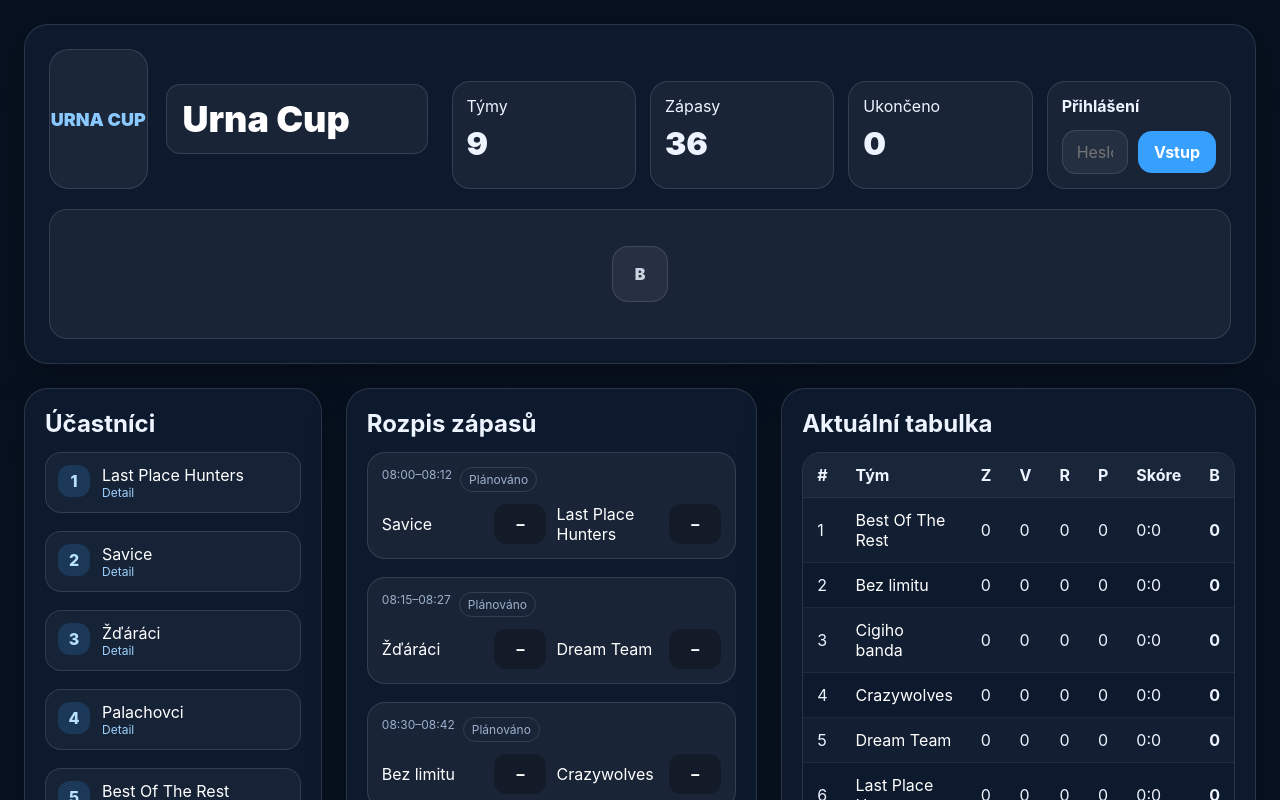
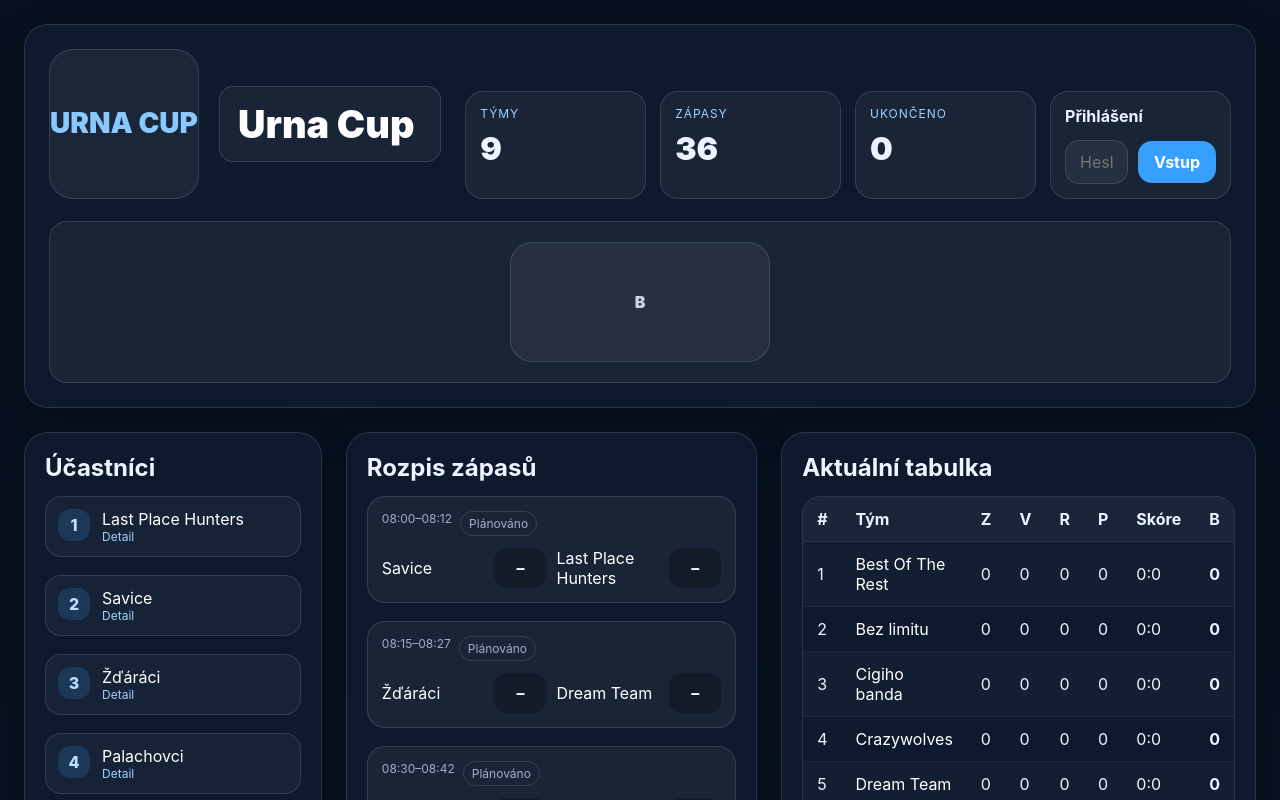
Before and after one commit to Urnacup/urnacup, a React (Vite) app: page / in a window 1280 px wide. Shown: the top 800 px of the page. Built offline with nearby package versions, Linux system fonts and the light colour scheme.

Commit message:
Update styles.css

```diff
--- a/src/styles.css
+++ b/src/styles.css
@@ -1,20 +1,24 @@
-
 :root {
   --bg: #07111f;
   --panel: #0f1b2f;
-  --panel2: #15233b;
-  --line: rgba(255,255,255,0.12);
+  --line: rgba(255, 255, 255, 0.12);
   --text: #eef4ff;
   --muted: #9db0cb;
   --accent: #37a0ff;
-  --accent2: #7c5cff;
   --ok: #22c55e;
   --warn: #f59e0b;
-  --danger: #ef4444;
 }
 
-* { box-sizing: border-box; }
-html, body, #root { min-height: 100%; }
+* {
+  box-sizing: border-box;
+}
+
+html,
+body,
+#root {
+  min-height: 100%;
+}
+
 body {
   margin: 0;
   font-family: Inter, Arial, Helvetica, sans-serif;
@@ -22,114 +26,249 @@ body {
   color: var(--text);
 }
 
-button, input, textarea, select { font: inherit; }
+button,
+input,
+textarea,
+select {
+  font: inherit;
+}
 
-.page { min-height: 100vh; }
-.shell { max-width: 1460px; margin: 0 auto; padding: 24px; }
+.page {
+  min-height: 100vh;
+}
 
-.hero, .panel, .modal {
+.shell {
+  max-width: 1500px;
+  margin: 0 auto;
+  padding: 24px;
+}
+
+.hero,
+.panel,
+.modal {
   background: rgba(15, 27, 47, 0.92);
   border: 1px solid var(--line);
   border-radius: 24px;
-  box-shadow: 0 14px 40px rgba(0,0,0,.22);
+  box-shadow: 0 14px 40px rgba(0, 0, 0, 0.22);
 }
 
-.hero { padding: 24px; }
+.hero {
+  padding: 24px;
+}
+
 .hero-top {
   display: flex;
   gap: 24px;
   justify-content: space-between;
   align-items: flex-end;
 }
-.hero-brand { display: flex; gap: 18px; align-items: center; }
+
+.hero-brand {
+  display: flex;
+  gap: 20px;
+  align-items: center;
+}
+
 .logo-box {
-  width: 140px;
-  height: 140px;
-  background: rgba(255,255,255,.06);
-  border-radius: 20px;
+  width: 150px;
+  height: 150px;
+  background: rgba(255, 255, 255, 0.06);
+  border-radius: 24px;
   border: 1px solid var(--line);
   overflow: hidden;
   display: flex;
   align-items: center;
   justify-content: center;
+  flex: 0 0 auto;
 }
-.cover-image { width: 100%; height: 100%; object-fit: cover; }
-.logo-fallback { font-weight: 900; font-size: 18px; text-align: center; color: #89c9ff; }
 
-.eyebrow, .small-label {
-  display: inline-block;
-  font-size: 12px;
-  letter-spacing: .08em;
-  text-transform: uppercase;
-  color: #9fd3ff;
+.cover-image {
+  width: 100%;
+  height: 100%;
+  object-fit: cover;
 }
-.small-label.success { color: #86efac; }
+
+.logo-fallback {
+  font-weight: 900;
+  font-size: 28px;
+  text-align: center;
+  color: #89c9ff;
+  line-height: 1.05;
+}
+
 .title-input {
   display: block;
-  margin-top: 0px;
-  width: min(100%, 360px);
-  background: rgba(255,255,255,.06);
+  width: min(100%, 420px);
+  background: rgba(255, 255, 255, 0.06);
   color: white;
   border: 1px solid var(--line);
   border-radius: 18px;
-  padding: 12px 16px;
-  font-size: 36px;
+  padding: 14px 18px;
+  font-size: 38px;
   font-weight: 900;
 }
-.muted { margin-top: 10px; color: var(--muted); max-width: 720px; line-height: 1.5; }
 
-.stats { display: grid; gap: 14px; grid-template-columns: repeat(4, minmax(0, 1fr)); min-width: 560px; }
+.stats {
+  display: grid;
+  gap: 14px;
+  grid-template-columns: repeat(4, minmax(0, 1fr));
+  min-width: 560px;
+}
+
 .card {
-  background: rgba(255,255,255,.05);
+  background: rgba(255, 255, 255, 0.05);
   border: 1px solid var(--line);
   border-radius: 18px;
   padding: 14px;
 }
-.card-title { font-weight: 700; }
-.card-title.big { font-size: 28px; }
-.stat-value { margin-top: 8px; font-size: 32px; font-weight: 900; }
-.tiny { color: var(--muted); font-size: 12px; }
-.error { color: #fda4af; font-size: 12px; margin-top: 6px; }
+
+.card-title {
+  font-weight: 700;
+}
+
+.card-title.big {
+  font-size: 28px;
+}
+
+.stat-label {
+  font-size: 12px;
+  letter-spacing: 0.08em;
+  text-transform: uppercase;
+  color: #9fd3ff;
+}
+
+.stat-value {
+  margin-top: 8px;
+  font-size: 32px;
+  font-weight: 900;
+}
+
+.tiny {
+  color: var(--muted);
+  font-size: 12px;
+}
+
+.error {
+  color: #fda4af;
+  font-size: 12px;
+  margin-top: 8px;
+}
 
 .rotating {
-  margin-top: 20px;
+  margin-top: 22px;
+  min-height: 150px;
   display: flex;
   align-items: center;
   justify-content: center;
-  min-height: 130px;
-  background: rgba(255,255,255,.05);
+  background: rgba(255, 255, 255, 0.05);
   border: 1px solid var(--line);
   border-radius: 18px;
-  padding: 18px;
+  padding: 20px;
 }
 
-.layout { display: grid; gap: 24px; grid-template-columns: 1.05fr 1.45fr .95fr; margin-top: 24px; }
-.right-stack, .stack { display: grid; gap: 18px; }
-.panel { padding: 20px; }
-.panel h2, .panel h3 { margin: 0; }
-.top-gap { margin-top: 14px; }
+.layout {
+  display: grid;
+  gap: 24px;
+  grid-template-columns: 1.05fr 1.45fr 0.95fr;
+  margin-top: 24px;
+}
 
-.row { display: flex; gap: 10px; align-items: center; }
-.between { justify-content: space-between; }
-.grid-two { display: grid; gap: 14px; grid-template-columns: 1fr 1fr; }
-.button-grid { display: grid; gap: 12px; grid-template-columns: repeat(4, minmax(0, 1fr)); }
+.right-stack,
+.stack {
+  display: grid;
+  gap: 18px;
+}
 
-.input, .textarea, .inline-input, .mini-input, .title-input, .picker-item {
+.panel {
+  padding: 20px;
+}
+
+.panel h2,
+.panel h3 {
+  margin: 0;
+}
+
+.top-gap {
+  margin-top: 14px;
+}
+
+.row {
+  display: flex;
+  gap: 10px;
+  align-items: center;
+}
+
+.row.wrap {
+  flex-wrap: wrap;
+}
+
+.between {
+  justify-content: space-between;
+}
+
+.grid-two {
+  display: grid;
+  gap: 14px;
+  grid-template-columns: 1fr 1fr;
+}
+
+.button-grid {
+  display: grid;
+  gap: 12px;
+  grid-template-columns: repeat(4, minmax(0, 1fr));
+}
+
+.input,
+.textarea,
+.inline-input,
+.mini-input,
+.title-input,
+.picker-item {
   border: 1px solid var(--line);
-  background: rgba(255,255,255,.05);
+  background: rgba(255, 255, 255, 0.05);
   color: white;
   border-radius: 14px;
 }
-.input, .inline-input, .mini-input, select.input { padding: 11px 14px; width: 100%; }
-.textarea { width: 100%; min-height: 220px; padding: 14px; resize: vertical; }
-.inline-input { background: transparent; border-color: transparent; padding-left: 0; }
-.inline-input:focus { background: rgba(255,255,255,.05); border-color: var(--line); outline: none; }
-.mini-input { width: 82px; text-align: center; }
 
-.button, .icon-button, .link-button {
+.input,
+.inline-input,
+.mini-input,
+select.input {
+  padding: 11px 14px;
+  width: 100%;
+}
+
+.textarea {
+  width: 100%;
+  min-height: 220px;
+  padding: 14px;
+  resize: vertical;
+}
+
+.inline-input {
+  background: transparent;
+  border-color: transparent;
+  padding-left: 0;
+}
+
+.inline-input:focus {
+  background: rgba(255, 255, 255, 0.05);
+  border-color: var(--line);
+  outline: none;
+}
+
+.mini-input {
+  width: 82px;
+  text-align: center;
+}
+
+.button,
+.icon-button,
+.link-button {
   border: 0;
   cursor: pointer;
 }
+
 .button {
   background: var(--accent);
   color: white;
@@ -137,61 +276,111 @@ button, input, textarea, select { font: inherit; }
   border-radius: 14px;
   font-weight: 700;
 }
-.button:hover { filter: brightness(1.08); }
-.button.secondary { background: rgba(255,255,255,.08); }
-.button.success { background: var(--ok); color: #062012; }
-.button.warning { background: var(--warn); color: #241402; }
-.button:disabled { opacity: .45; cursor: not-allowed; }
+
+.button:hover {
+  filter: brightness(1.08);
+}
+
+.button.secondary {
+  background: rgba(255, 255, 255, 0.08);
+}
+
+.button.success {
+  background: var(--ok);
+  color: #062012;
+}
+
+.button.warning {
+  background: var(--warn);
+  color: #241402;
+}
+
+.button:disabled {
+  opacity: 0.45;
+  cursor: not-allowed;
+}
 
 .icon-button {
-  background: rgba(255,255,255,.06);
+  background: rgba(255, 255, 255, 0.06);
   color: white;
   border: 1px solid var(--line);
   padding: 10px 12px;
   border-radius: 12px;
 }
-.icon-button.danger { color: #fecaca; }
+
+.icon-button.danger {
+  color: #fecaca;
+}
+
 .link-button {
   background: transparent;
   color: white;
   text-align: left;
   padding: 0;
 }
-.link-button:hover { color: #9fd3ff; }
-.tiny-link { font-size: 12px; color: #9fd3ff; }
 
-.note, .empty {
-  background: rgba(255,255,255,.05);
+.link-button:hover {
+  color: #9fd3ff;
+}
+
+.tiny-link {
+  font-size: 12px;
+  color: #9fd3ff;
+}
+
+.empty {
+  background: rgba(255, 255, 255, 0.05);
   border: 1px dashed var(--line);
   border-radius: 18px;
   padding: 14px;
   color: var(--muted);
 }
+
 .manual-box {
-  background: rgba(255,255,255,.05);
+  background: rgba(255, 255, 255, 0.05);
   border: 1px solid var(--line);
   border-radius: 18px;
   padding: 14px;
 }
-.checkbox-line { display: flex; gap: 10px; align-items: center; }
-.rank-line, .list-card, .mini-card, .sponsor-card {
-  background: rgba(255,255,255,.04);
+
+.checkbox-line {
+  display: flex;
+  gap: 10px;
+  align-items: center;
+}
+
+.rank-line,
+.list-card,
+.mini-card,
+.sponsor-card {
+  background: rgba(255, 255, 255, 0.04);
   border: 1px solid var(--line);
   border-radius: 16px;
 }
-.rank-line, .mini-card { padding: 12px 14px; }
-.rank-line { display: flex; align-items: center; justify-content: space-between; gap: 12px; }
+
+.rank-line,
+.mini-card {
+  padding: 12px 14px;
+}
+
+.rank-line {
+  display: flex;
+  align-items: center;
+  justify-content: space-between;
+  gap: 12px;
+}
 
 .list-card {
   display: flex;
   gap: 12px;
   padding: 12px;
 }
+
 .badge {
   width: 32px;
   height: 32px;
   border-radius: 12px;
-  background: rgba(55,160,255,.18);
+  background: rgba(55, 160, 255, 0.18);
   color: #b8e0ff;
   display: flex;
   align-items: center;
@@ -199,20 +388,30 @@ button, input, textarea, select { font: inherit; }
   font-weight: 800;
   flex: 0 0 auto;
 }
-.list-main { flex: 1; }
-.mini-row { gap: 8px; }
+
+.list-main {
+  flex: 1;
+}
+
+.mini-row {
+  gap: 8px;
+}
 
 .match-card {
   width: 100%;
   text-align: left;
-  background: rgba(255,255,255,.05);
+  background: rgba(255, 255, 255, 0.05);
   border: 1px solid var(--line);
   color: white;
   border-radius: 18px;
   padding: 14px;
   cursor: pointer;
 }
-.match-card:hover { border-color: rgba(55,160,255,.45); }
+
+.match-card:hover {
+  border-color: rgba(55, 160, 255, 0.45);
+}
+
 .match-meta {
   display: flex;
   flex-wrap: wrap;
@@ -220,19 +419,30 @@ button, input, textarea, select { font: inherit; }
   color: var(--muted);
   font-size: 12px;
 }
+
 .status {
   padding: 4px 8px;
   border-radius: 999px;
   border: 1px solid var(--line);
 }
-.status.live { color: #fecdd3; background: rgba(244,63,94,.12); }
-.status.finished { color: #bbf7d0; background: rgba(34,197,94,.12); }
+
+.status.live {
+  color: #fecdd3;
+  background: rgba(244, 63, 94, 0.12);
+}
+
+.status.finished {
+  color: #bbf7d0;
+  background: rgba(34, 197, 94, 0.12);
+}
+
 .sponsor-chip {
   padding: 4px 8px;
   border-radius: 999px;
-  background: rgba(245,158,11,.14);
+  background: rgba(245, 158, 11, 0.14);
   color: #fde68a;
 }
+
 .match-line {
   margin-top: 12px;
   display: grid;
@@ -240,8 +450,9 @@ button, input, textarea, select { font: inherit; }
   gap: 10px;
   align-items: center;
 }
+
 .match-line strong {
-  background: rgba(0,0,0,.25);
+  background: rgba(0, 0, 0, 0.25);
   border-radius: 12px;
   padding: 10px 12px;
   min-width: 52px;
@@ -253,10 +464,26 @@ button, input, textarea, select { font: inherit; }
   border: 1px solid var(--line);
   border-radius: 18px;
 }
-table { width: 100%; border-collapse: collapse; }
-thead { background: rgba(255,255,255,.05); }
-th, td { padding: 12px 14px; text-align: left; border-bottom: 1px solid rgba(255,255,255,.06); }
-tbody tr:nth-child(odd) { background: rgba(255,255,255,.02); }
+
+table {
+  width: 100%;
+  border-collapse: collapse;
+}
+
+thead {
+  background: rgba(255, 255, 255, 0.05);
+}
+
+th,
+td {
+  padding: 12px 14px;
+  text-align: left;
+  border-bottom: 1px solid rgba(255, 255, 255, 0.06);
+}
+
+tbody tr:nth-child(odd) {
+  background: rgba(255, 255, 255, 0.02);
+}
 
 .sponsor-card {
   display: flex;
@@ -264,22 +491,34 @@ tbody tr:nth-child(odd) { background: rgba(255,255,255,.02); }
   align-items: flex-start;
   padding: 14px;
 }
-.sponsor-main { flex: 1; }
+
+.sponsor-main {
+  flex: 1;
+}
+
 .sponsor-logo {
-  width: 56px;
-  height: 56px;
-  border-radius: 16px;
+  width: 92px;
+  height: 92px;
+  border-radius: 18px;
   border: 1px solid var(--line);
   background: white;
   object-fit: contain;
-  padding: 6px;
+  padding: 8px;
   flex: 0 0 auto;
 }
+
+.sponsor-logo-large {
+  width: 260px;
+  height: 120px;
+  border-radius: 22px;
+  padding: 12px;
+}
+
 .sponsor-logo.fallback {
   display: flex;
   align-items: center;
   justify-content: center;
-  background: rgba(255,255,255,.06);
+  background: rgba(255, 255, 255, 0.06);
   color: #cbd5e1;
   font-weight: 900;
 }
@@ -287,16 +526,29 @@ tbody tr:nth-child(odd) { background: rgba(255,255,255,.02); }
 .modal-overlay {
   position: fixed;
   inset: 0;
-  background: rgba(2, 6, 23, .85);
+  background: rgba(2, 6, 23, 0.85);
   display: flex;
   justify-content: center;
   align-items: center;
   padding: 20px;
   z-index: 30;
 }
-.modal { width: min(96vw, 1500px); max-height: 94vh; overflow: auto; padding: 20px; }
-.modal.large { width: min(96vw, 1200px); }
-.modal.xlarge { width: min(97vw, 1560px); }
+
+.modal {
+  width: min(96vw, 1500px);
+  max-height: 94vh;
+  overflow: auto;
+  padding: 20px;
+}
+
+.modal.large {
+  width: min(96vw, 1200px);
+}
+
+.modal.xlarge {
+  width: min(97vw, 1560px);
+}
+
 .modal-header {
   display: flex;
   justify-content: space-between;
@@ -304,54 +556,81 @@ tbody tr:nth-child(odd) { background: rgba(255,255,255,.02); }
   gap: 14px;
   margin-bottom: 14px;
 }
-.modal-grid { display: grid; gap: 20px; grid-template-columns: 1.25fr .95fr; }
+
+.modal-grid {
+  display: grid;
+  gap: 20px;
+  grid-template-columns: 1.25fr 0.95fr;
+}
+
+.team-modal-grid {
+  grid-template-columns: 0.9fr 1.1fr;
+}
+
 .sponsor-banner {
   display: flex;
   align-items: center;
-  gap: 12px;
-  background: rgba(245,158,11,.12);
-  border: 1px solid rgba(245,158,11,.25);
+  justify-content: center;
+  background: rgba(245, 158, 11, 0.12);
+  border: 1px solid rgba(245, 158, 11, 0.25);
   border-radius: 16px;
-  padding: 12px;
+  padding: 16px;
   margin-bottom: 16px;
 }
-.small-panel { padding: 16px; }
+
+.small-panel {
+  padding: 16px;
+}
 
 .scoreboard {
-  background: linear-gradient(135deg, rgba(9,20,35,1) 0%, rgba(17,31,53,1) 100%);
-  border: 1px solid rgba(55,160,255,.22);
+  background: linear-gradient(135deg, rgba(9, 20, 35, 1) 0%, rgba(17, 31, 53, 1) 100%);
+  border: 1px solid rgba(55, 160, 255, 0.22);
   border-radius: 24px;
   padding: 18px;
 }
+
 .overlay-title {
   text-align: center;
-  background: rgba(55,160,255,.16);
+  background: rgba(55, 160, 255, 0.16);
   color: #dbeafe;
-  border: 1px solid rgba(55,160,255,.28);
+  border: 1px solid rgba(55, 160, 255, 0.28);
   border-radius: 14px;
   padding: 10px 14px;
   margin-bottom: 14px;
   font-weight: 700;
 }
+
 .score-line {
   display: grid;
   grid-template-columns: 1fr auto 1fr;
   gap: 14px;
   align-items: center;
 }
-.score-side { text-align: center; }
-.team-big { font-size: 24px; font-weight: 800; }
+
+.score-side {
+  text-align: center;
+}
+
+.team-big {
+  font-size: 24px;
+  font-weight: 800;
+}
+
 .score-number {
   margin-top: 12px;
   font-size: 88px;
   font-weight: 900;
-  background: rgba(255,255,255,.05);
+  background: rgba(255, 255, 255, 0.05);
   border-radius: 22px;
   padding: 18px 10px;
 }
-.center-box { text-align: center; }
+
+.center-box {
+  text-align: center;
+}
+
 .clock {
-  background: rgba(0,0,0,.28);
+  background: rgba(0, 0, 0, 0.28);
   border: 1px solid var(--line);
   border-radius: 22px;
   font-size: 52px;
@@ -366,42 +645,93 @@ tbody tr:nth-child(odd) { background: rgba(255,255,255,.02); }
   color: var(--muted);
   font-size: 12px;
   text-transform: uppercase;
-  letter-spacing: .05em;
+  letter-spacing: 0.05em;
 }
+
 .picker {
-  background: rgba(255,255,255,.04);
+  background: rgba(255, 255, 255, 0.04);
   border: 1px solid var(--line);
   border-radius: 16px;
   padding: 14px;
 }
+
 .picker-list {
   display: grid;
   gap: 8px;
   max-height: 220px;
   overflow: auto;
 }
+
 .picker-item {
   text-align: left;
   padding: 10px 12px;
   cursor: pointer;
 }
+
 .picker-item.active {
-  background: rgba(55,160,255,.2);
-  border-color: rgba(55,160,255,.4);
+  background: rgba(55, 160, 255, 0.2);
+  border-color: rgba(55, 160, 255, 0.4);
 }
 
 @media (max-width: 1200px) {
-  .layout, .modal-grid, .hero-top { grid-template-columns: 1fr; display: grid; }
-  .stats { min-width: 0; grid-template-columns: repeat(2, minmax(0, 1fr)); }
-  .button-grid { grid-template-columns: repeat(2, minmax(0, 1fr)); }
+  .layout,
+  .modal-grid,
+  .hero-top {
+    grid-template-columns: 1fr;
+    display: grid;
+  }
+
+  .stats {
+    min-width: 0;
+    grid-template-columns: repeat(2, minmax(0, 1fr));
+  }
+
+  .button-grid {
+    grid-template-columns: repeat(2, minmax(0, 1fr));
+  }
 }
 
 @media (max-width: 760px) {
-  .shell { padding: 14px; }
-  .hero-brand { flex-direction: column; align-items: flex-start; }
-  .stats, .grid-two, .button-grid { grid-template-columns: 1fr; }
-  .match-line, .score-line { grid-template-columns: 1fr; }
-  .team-big { font-size: 18px; }
-  .score-number { font-size: 56px; }
-  .clock { font-size: 36px; }
+  .shell {
+    padding: 14px;
+  }
+
+  .hero-brand {
+    flex-direction: column;
+    align-items: flex-start;
+  }
+
+  .stats,
+  .grid-two,
+  .button-grid {
+    grid-template-columns: 1fr;
+  }
+
+  .match-line,
+  .score-line {
+    grid-template-columns: 1fr;
+  }
+
+  .team-big {
+    font-size: 18px;
+  }
+
+  .score-number {
+    font-size: 56px;
+  }
+
+  .clock {
+    font-size: 36px;
+  }
+
+  .logo-box {
+    width: 120px;
+    height: 120px;
+  }
+
+  .sponsor-logo-large {
+    width: 100%;
+    max-width: 240px;
+    height: 110px;
+  }
 }
```
